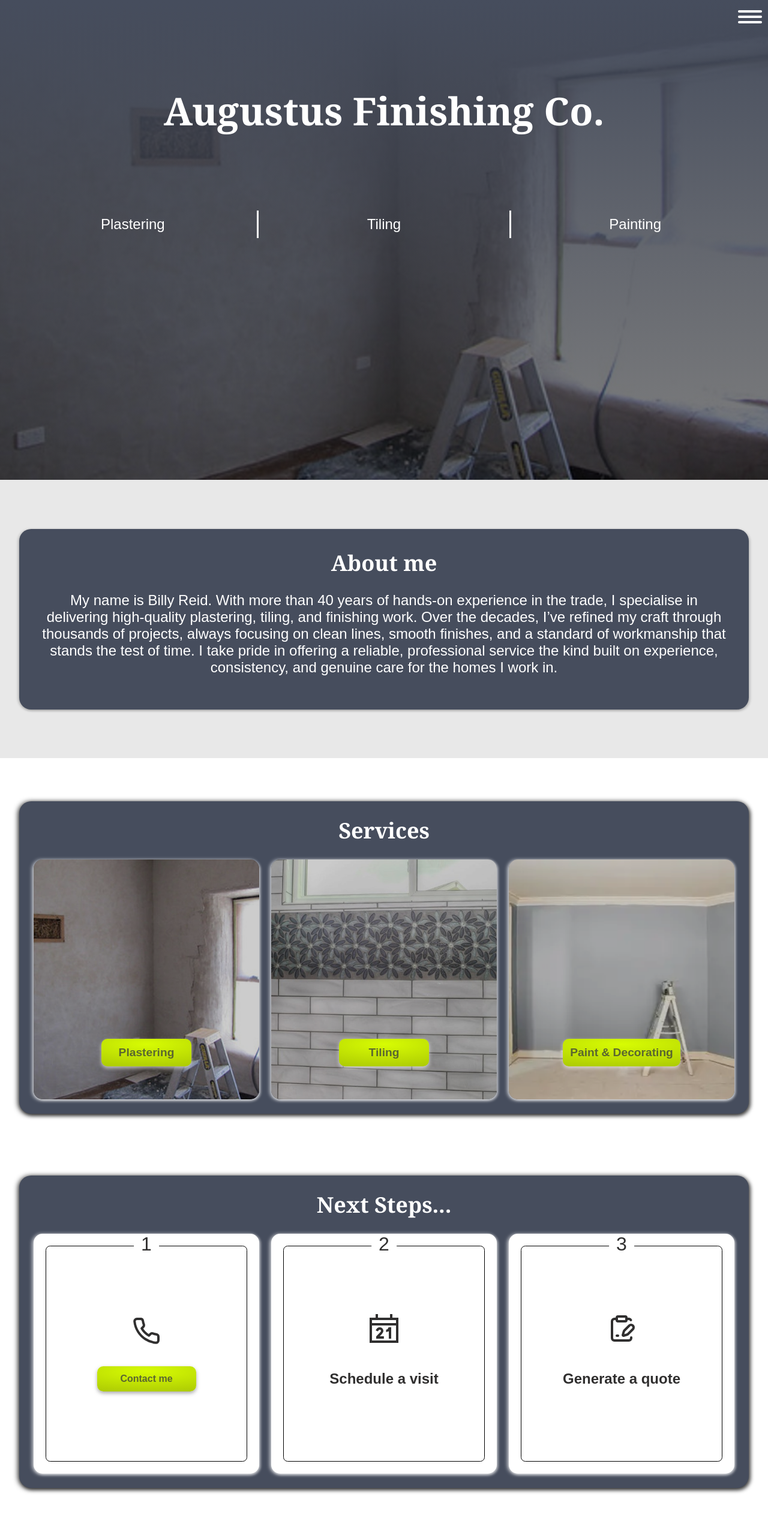
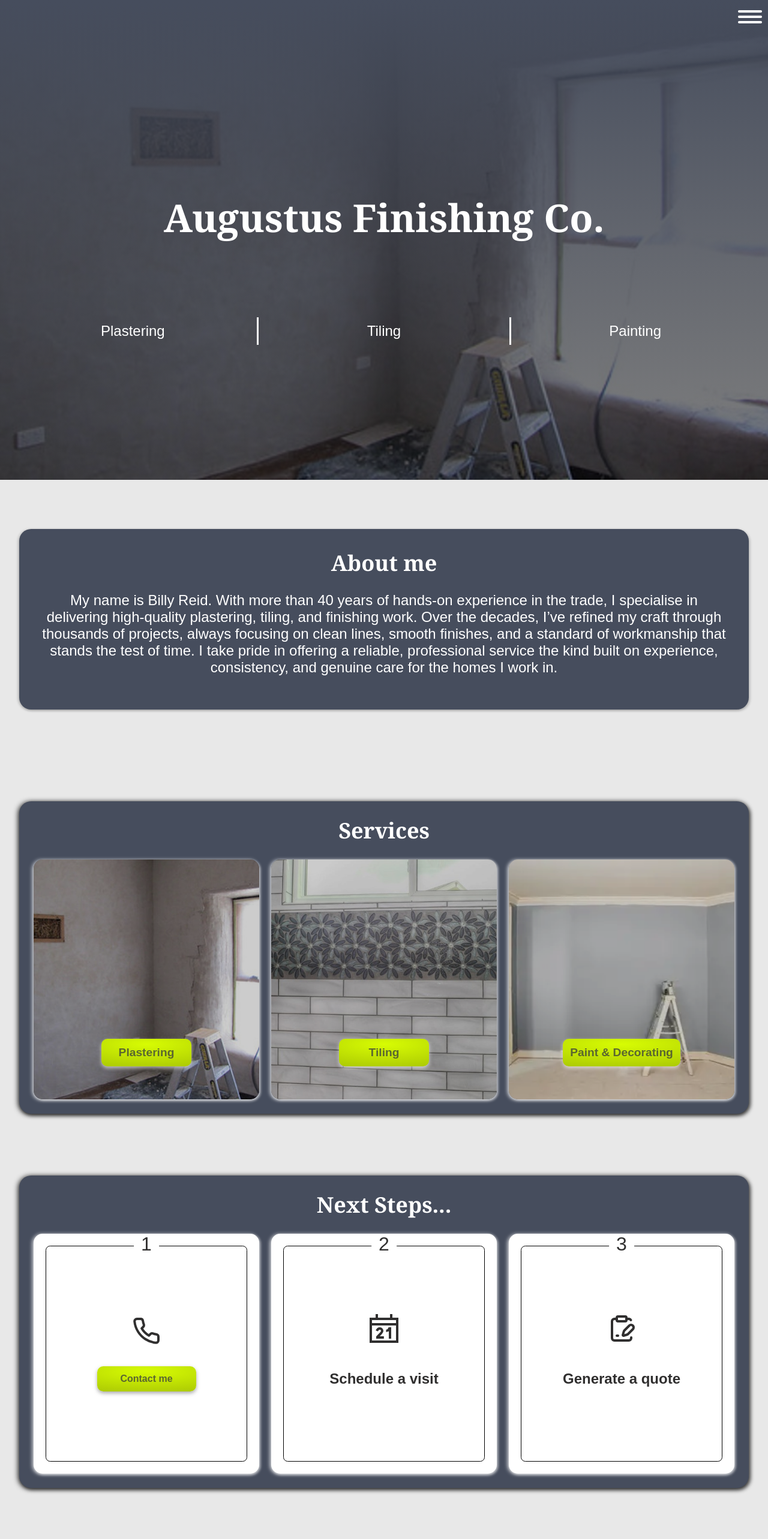
Before and after one commit to 2ndborn/plasterer, a React (Vite) app in the folder egbert/: page / in a window 1280 px wide. Shown: the top 2566 px of the page at 60% size. Built offline with nearby package versions, Linux system fonts and the light colour scheme.

Commit message:
Fix mobile scroll jolt using 100svh (AI-assisted)
Hero now uses a stable viewport height to prevent jumping on mobile browsers.

```diff
--- a/egbert/src/components/FooterComponent.jsx
+++ b/egbert/src/components/FooterComponent.jsx
@@ -17,7 +17,7 @@ const FooterComponent = () => {
                 padding: '0.5rem 1rem'
             }}
         >
-            {/* <Reveal origin='left'> */}
+            <Reveal origin='left'>
                 <div>
                     <h4>For an enquiry, please call me on:</h4>
                     <motion.p
@@ -39,7 +39,7 @@ const FooterComponent = () => {
                         {new Date().getFullYear()} All rights reserved.
                     </h6>
                 </div>
-            {/* </Reveal> */}
+            </Reveal>
         </div>
     )
 }
--- a/egbert/src/pages/Home.jsx
+++ b/egbert/src/pages/Home.jsx
@@ -44,8 +44,8 @@ const Home = () => {
                         position: 'absolute',
                         inset: 0,
                         background: 'linear-gradient(180deg, rgb(70, 77, 93) 0%, rgba(0, 0, 0, 0.5) 100%)',
-                        // display: 'flex',
-                        // alignItems: 'center',
+                        display: 'flex',
+                        alignItems: 'center',
                         transformOrigin: 'top',
                         padding: 0,
                         overflow: 'hidden'
--- a/egbert/src/pages/Next.jsx
+++ b/egbert/src/pages/Next.jsx
@@ -25,7 +25,7 @@ const Next = () => {
             fontSize: '1.5rem'
         }}
         >
-            {/* <Reveal origin='left'> */}
+            <Reveal origin='left'>
             <div
                 style={{
                     padding: '1.5rem',
@@ -84,7 +84,7 @@ const Next = () => {
                     ))}
                 </div>
             </div>
-            {/* </Reveal> */}
+            </Reveal>
         </div>
     )
 }
--- a/egbert/src/pages/Services.jsx
+++ b/egbert/src/pages/Services.jsx
@@ -55,7 +55,7 @@ const Services = () => {
         }}
         >
             <LayoutGroup>
-                {/* <Reveal origin='right'> */}
+                <Reveal origin='right'>
                     <div
                         style={{
                             padding: '1.5rem',
@@ -148,7 +148,7 @@ const Services = () => {
                         )}
             // above had a bug that crash before I left the handleLeft as a prop after id moved it.
                     </AnimatePresence>
-                {/* </Reveal> */}
+                </Reveal>
             </LayoutGroup>
         </div>
     )
```
Also changed, not shown: 1 other file (tests, documents, lock files or other folders).
